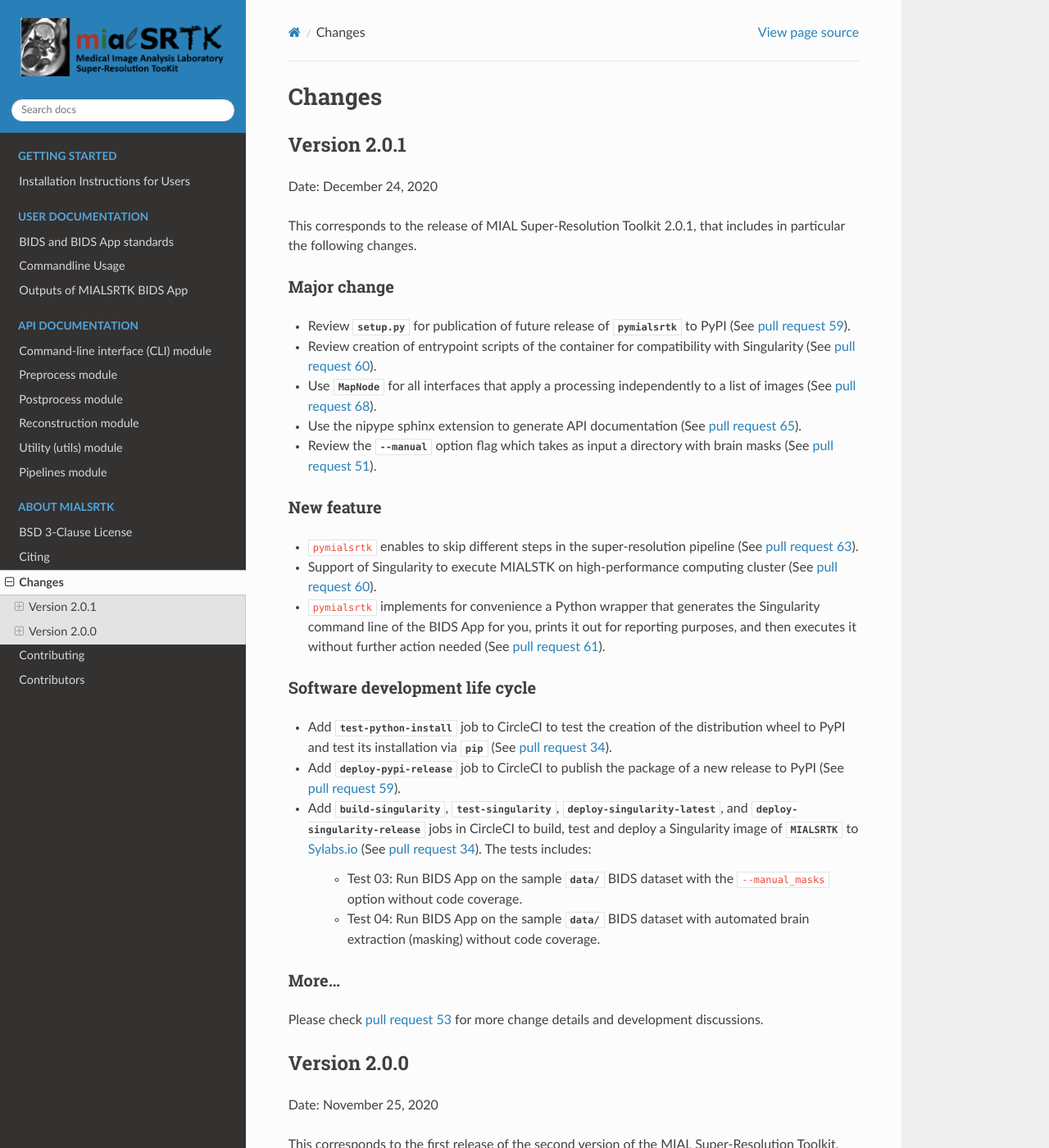
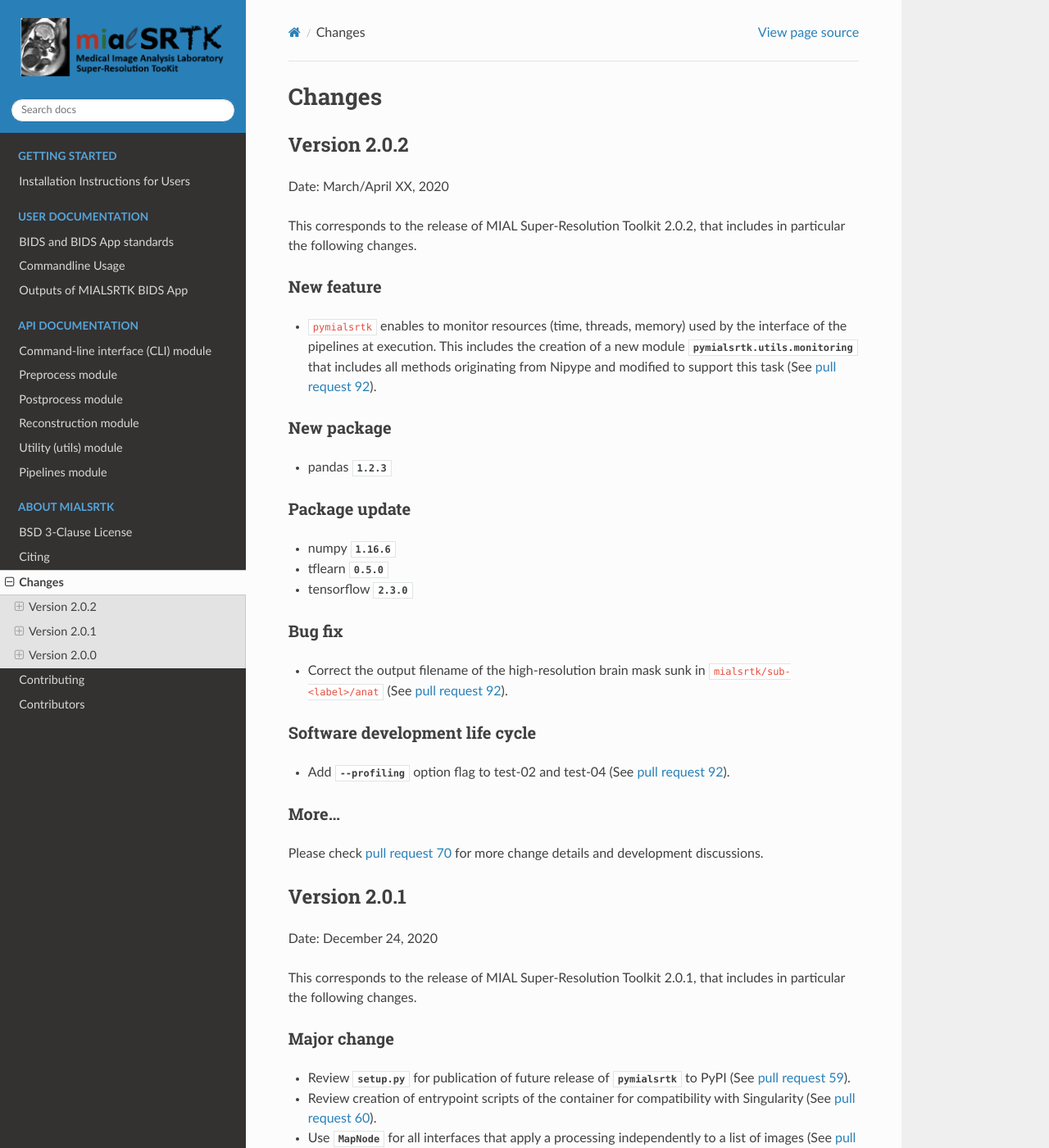
Before and after one commit to Medical-Image-Analysis-Laboratory/mialsuperresolutiontoolkit, a Sphinx documentation site: the page built from documentation/changes.rst, in a window 1280 px wide and 1400 px high. Shown: the whole window at 82% size. Built offline with Sphinx 7.4.7 and the Read the Docs theme 2.0.0, drawn with Linux system fonts in a browser that asks for light colours; the version number could not be read and is left out.

Commit message:
DOC: Update changes.rst [skip ci]

```diff
--- a/documentation/changes.rst
+++ b/documentation/changes.rst
@@ -1,13 +1,64 @@
 **************
 Changes
 **************
+
+
+Version 2.0.2
+--------------
+
+Date: March/April XX, 2020
+
+This corresponds to the release of MIAL Super-Resolution Toolkit 2.0.2,
+that includes in particular the following changes.
+
+New feature
+=============
+
+* ``pymialsrtk`` enables to monitor resources (time, threads, memory) used by the
+  interface of the pipelines at execution. This includes the creation of a new module
+  `pymialsrtk.utils.monitoring` that includes all methods originating from Nipype and
+  modified to support this task
+  (See `pull request 92 <https://github.com/Medical-Image-Analysis-Laboratory/mialsuperresolutiontoolkit/pull/92>`_).
+
+New package
+==============
+
+* pandas `1.2.3`
+
+Package update
+===============
+
+* numpy `1.16.6`
+* tflearn `0.5.0`
+* tensorflow `2.3.0`
+
+Bug fix
+========
+
+* Correct the output filename of the high-resolution brain mask sunk
+  in ``mialsrtk/sub-<label>/anat``
+  (See `pull request 92 <https://github.com/Medical-Image-Analysis-Laboratory/mialsuperresolutiontoolkit/pull/92>`_).
+
+Software development life cycle
+================================
+
+* Add `--profiling` option flag to test-02 and test-04
+  (See `pull request 92 <https://github.com/Medical-Image-Analysis-Laboratory/mialsuperresolutiontoolkit/pull/92>`_).
+
+More...
+========
+
+Please check `pull request 70 <https://github.com/Medical-Image-Analysis-Laboratory/mialsuperresolutiontoolkit/pull/70>`_
+for more change details and development discussions.
+
 
 Version 2.0.1
 --------------
 
 Date: December 24, 2020
 
-This corresponds to the release of MIAL Super-Resolution Toolkit 2.0.1, that includes in particular the following changes.
+This corresponds to the release of MIAL Super-Resolution Toolkit 2.0.1,
+that includes in particular the following changes.
 
 Major change
 =============
@@ -25,7 +76,6 @@ New feature
 * Support of Singularity to execute MIALSTK on high-performance computing cluster (See `pull request 60 <https://github.com/Medical-Image-Analysis-Laboratory/mialsuperresolutiontoolkit/pull/60>`_).
 * ``pymialsrtk`` implements for convenience a Python wrapper that generates the Singularity command line of the BIDS App for you, prints it out for reporting purposes, and then executes it without further action needed (See `pull request 61 <https://github.com/Medical-Image-Analysis-Laboratory/mialsuperresolutiontoolkit/pull/61>`_).
 
-
 Software development life cycle
 ================================
 
@@ -35,7 +85,6 @@ Software development life cycle
 
 	* Test 03: Run BIDS App on the sample `data/` BIDS dataset with the ``--manual_masks`` option without code coverage.
 	* Test 04: Run BIDS App on the sample `data/` BIDS dataset with automated brain extraction (masking) without code coverage.
-
 
 More...
 ========
@@ -50,18 +99,13 @@ Date: November 25, 2020
 
 This corresponds to the first release of the second version of the MIAL Super-Resolution Toolkit, which has evolved massively over the last years in terms of the underlying codebase and the scope of the functionality provided, following recent advances in standardization of neuroimaging data organization and processing workflows.
 
-
 Major changes
 =============
 
 * Adoption of the `Brain Imaging Data Structure standard <https://bids.neuroimaging.io/>`_ for data organization and the sample dataset available in data/ has been modified accordingly. (See :ref:`BIDS and BIDS App standards <cmpbids>` for more details)
-
 * MIALSRTK is going to Python with the creation of the ``pymialsrtk`` workflow library which extends the `Nipype dataflow library <https://nipype.readthedocs.io/en/latest/>`_ with the implementation of interfaces to all C++ MIALSRTK tools connected in a common workflow to perform super-resolution reconstruction of fetal brain MRI with data provenance and execution detail recordings. (See :ref:`API Documentation <api-doc>`)
-
 * Docker image encapsulating MIALSRTK is distributed as a BIDS App, a standard for containerized workflow that handles BIDS datasets with a set of predefined commandline input argument. (See :ref:`BIDS App Commadline Usage <cmdusage>` for more details)
-
 * Main documentation of MIALSRTK is rendered using readthedocs at https://mialsrtk.readthedocs.io/.
-
 
 New feature
 =============
@@ -76,7 +120,6 @@ New feature
 
 * ``pymialsrtk`` implements for convenience a Python wrapper that generates the Docker command line of the BIDS App for you,
 prints it out for reporting purposes, and then executes it without further action needed (See `pull request 47 <https://github.com/Medical-Image-Analysis-Laboratory/mialsuperresolutiontoolkit/pull/47>`_)
-
 
 Software development life cycle
 ================================
@@ -93,7 +136,6 @@ Software development life cycle
 
 * Use `coveragepy <https://coverage.readthedocs.io/en/coverage-5.2/>`_  in CircleCI during regression tests of the BIDS app and create code coverage reports published on our `Codacy project page <https://app.codacy.com/gh/Medical-Image-Analysis-Laboratory/mialsuperresolutiontoolkit/dashboard>`_.
 
-
 More...
 ========
 
```
